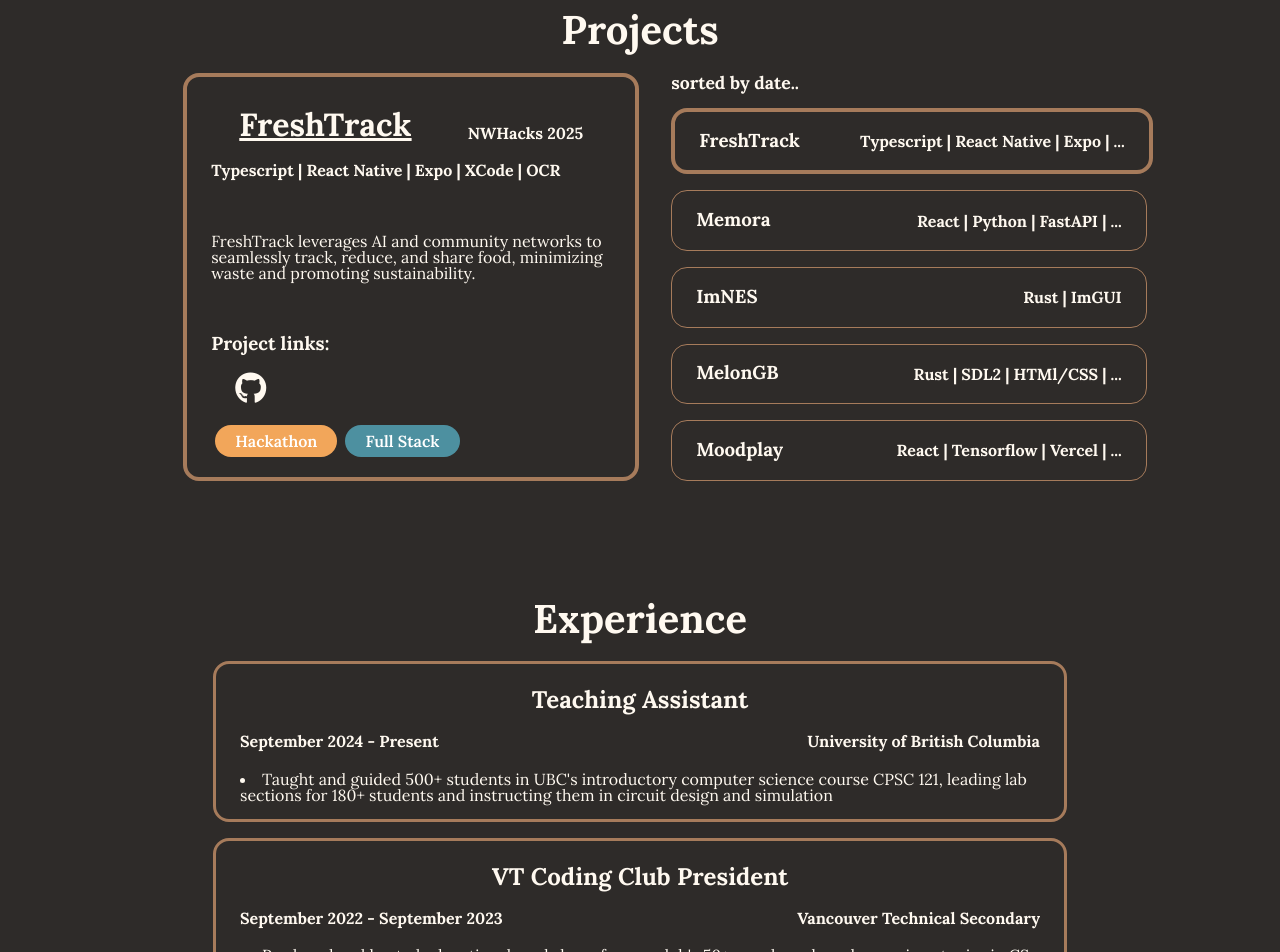
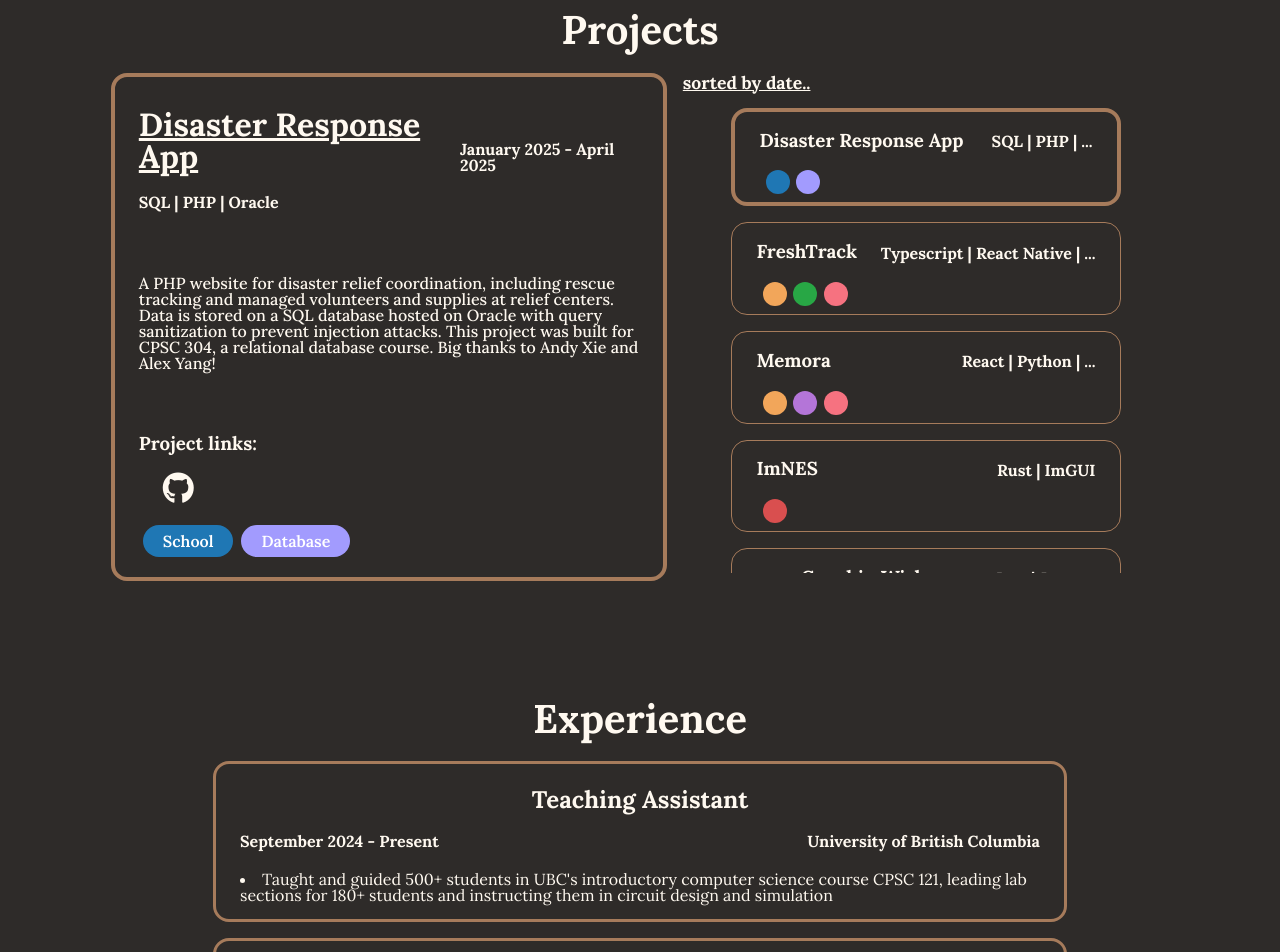
Before and after one commit to gordnzhou/gordnzhou.github.io, a React (Vite) app in the folder frontend/: page / in a window 1280 px wide. Shown: the part 640-1592 px from the top of the page. Built offline with nearby package versions, Linux system fonts and the light colour scheme; no server answers.

Commit message:
add all my projects

```diff
--- a/frontend/src/components/ProjectGallery.css
+++ b/frontend/src/components/ProjectGallery.css
@@ -3,17 +3,28 @@
     justify-content: center;
 }
 
+.projects-container .right-container {
+    display: flex;
+    flex-direction: column;
+    align-items: center;
+    margin-left: 1rem;
+    width: 40%;
+    height: 500px;
+}
+
 .project-minicards {
     display: flex;
     flex-direction: column;
-    margin-left: 2rem;
-    width: 35%;
+    overflow-y: auto;
+    padding: 0 2rem;
+    width: 80%;
 }
 
-.project-minicards p {
+.sort-by-p {
     font-weight: 700;
     margin-top: 0;
     margin-bottom: 0;
+    text-decoration: underline;
     justify-self: flex-start;
     align-self: flex-start;
 }
@@ -27,9 +38,9 @@
     line-height: 1;
     padding-left: 1.5rem;
     padding-right: 1.5rem;
-    max-width: 400px;
-    width: 60%;
-    height: 400px;
+    max-width: 500px;
+    width: 100%;
+    height: 500px;
     text-align: left;
 }
 
@@ -63,6 +74,7 @@
     display: flex;
     flex: 1;
     align-items: center;
+    font-weight: 500;
 }
 
 .project-card:hover {
@@ -90,15 +102,27 @@
 
 .project-minicard {
     display: flex;
-    flex-direction: row;
-    justify-content: space-between;
-    width: 100%;
+    flex-direction: column;
     border: solid 1px var(--accent-color);
     border-radius: 1rem;
     line-height: 1;
     padding-left: 1.5rem;
     padding-right: 1.5rem;
+    padding-bottom: 0.5rem;
     margin-top: 1rem;
+}
+
+.project-minicard .top {
+    display: flex;
+    flex-direction: row;
+    justify-content: space-between;
+}
+
+.project-minicard .tags-container {
+    display: flex;
+    justify-self: column;
+    justify-content: flex-start;
+    align-items: flex-start;
 }
 
 .project-minicard:hover {
@@ -109,3 +133,30 @@
 .project-minicard.selected {
     border-width: 4px;
 }
+
+.project-minicard .tag-circle {
+    background-color: #919191;
+    border-radius: 50%;
+    width: 1.5rem;
+    height: 1.5rem;
+    margin-left: 0.4rem;
+}
+
+@media (max-width: 768px) {
+    .projects-container {
+        flex-direction: column;
+        align-items: center;
+    }
+
+    .projects-container .right-container {
+        margin-left: 0;
+        margin-top: 1rem;
+        width: 100%;
+        align-items: center;
+    }
+
+    .project-card {
+        width: 80%;
+        max-width: 100%;
+    }
+}
--- a/frontend/src/components/ProjectGallery.jsx
+++ b/frontend/src/components/ProjectGallery.jsx
@@ -11,6 +11,10 @@ const tagBackgrounds = {
     "Full Stack": "#4d90a0",
     "Frontend": "#b475d8",
     "Emulator": "#d94f4f",
+    "School": "#1f77b4",
+    "Mobile": "#28a745",
+    "AI": "#f67280",
+    "Database": "#a29bfe"
 };
 
 const ProjectGallery = () => {
@@ -19,8 +23,9 @@ const ProjectGallery = () => {
     return (
         <div class="projects-container">
             <ProjectCard project={currentProject}/>
+            <div class="right-container">
+                <p class="sort-by-p">sorted by date..</p>
                 <div class="project-minicards">
-                <p>sorted by date..</p>
                     {sortedProjects.map((project, i) => (
                         <ProjectMinicard
                             key={i}
@@ -29,6 +34,7 @@ const ProjectGallery = () => {
                             setCurrentProject={setCurrentProject}
                         />
                     ))}
+                </div>
             </div>
         </div>
     )
@@ -76,14 +82,24 @@ const ProjectCard = ({project}) => {
     )
 }
 
+
+const MINI_TAG_LIMIT = 2;
+
 const ProjectMinicard = ({project, currentProject, setCurrentProject}) => {
     return (
         <div class={"project-minicard " + (project.name === currentProject.name && "selected")} onClick={() => setCurrentProject(project)}>
+            <div class="top">
                 <h3 class="name">{project.name}</h3>
                 <h4 class="text-stack">{project.tech_tags.reduce(
-                (acc, cur, i) => (i > 3 ? acc : (i == 3 ? acc + "..." : acc + cur + (i === project.tech_tags.length - 1 ? "" : " | "))),
+                    (acc, cur, i) => (i > MINI_TAG_LIMIT ? acc : (i == MINI_TAG_LIMIT ? acc + "..." : acc + cur + (i === project.tech_tags.length - 1 ? "" : " | "))),
                     ""
                 )}</h4>
+            </div>
+            <div class="tags-container">
+                {project.other_tags.map((tag, i) => {
+                    return <div style={{backgroundColor: tagBackgrounds[tag]}} class="tag-circle" key={i}/>
+                })}
+            </div>
         </div>
     )
 }
--- a/frontend/src/components/projects.json
+++ b/frontend/src/components/projects.json
@@ -2,11 +2,11 @@
     {
         "name": "Memora",
         "timeframe": "Hack the North 2024",
-        "date_meta": "9/1/2024",
+        "date_meta": "9/14/2024",
         "repo_link": "https://github.com/andrew-fenton/memora",
         "website_link": "",
         "tech_tags": ["React", "Python", "FastAPI", "MongoDB"],
-        "other_tags": ["Hackathon", "Frontend"],
+        "other_tags": ["Hackathon", "Frontend", "AI"],
         "description": "A voice-powered journaling app built with a RAG retrieval system to gain insights from your journal entries."
     },
     {
@@ -26,7 +26,7 @@
         "repo_link": "https://github.com/gordnzhou/mood-play",
         "website_link": "https://mood-play.netlify.app/",
         "tech_tags": ["React", "Tensorflow", "Vercel", "Spotify API"],
-        "other_tags": ["Full Stack"],
+        "other_tags": ["Full Stack", "AI"],
         "description": "An interactive web app made using React that plays music, which changes depending on your mood. Mood detection is done using a custom-trained emotion detection model that's served through a backend hosted on Vercel. The site offers an easy-to-use layout, along with a clean and minimalist look designed to keep users engaged."
     },
     {
@@ -42,11 +42,61 @@
     {
         "name": "FreshTrack",
         "timeframe": "NWHacks 2025",
-        "date_meta": "1/1/2025",
+        "date_meta": "1/19/2025",
         "repo_link": "https://github.com/naheyansheikh/freshtrack",
         "website_link": "",
         "tech_tags": ["Typescript", "React Native", "Expo", "XCode", "OCR"],
-        "other_tags": ["Hackathon", "Full Stack"],
+        "other_tags": ["Hackathon", "Mobile", "AI"],
         "description": "FreshTrack leverages AI and community networks to seamlessly track, reduce, and share food, minimizing waste and promoting sustainability."
+    },
+    {
+        "name": "Disaster Response App",
+        "timeframe": "January 2025 - April 2025",
+        "date_meta": "4/1/2025",
+        "repo_link": "https://github.com/gordnzhou/Disaster-Relief-App",
+        "website_link": "",
+        "tech_tags": ["SQL", "PHP", "Oracle"],
+        "other_tags": ["School", "Database"],
+        "description": "A PHP website for disaster relief coordination, including rescue tracking and managed volunteers and supplies at relief centers. Data is stored on a SQL database hosted on Oracle with query sanitization to prevent injection attacks. This project was built for CPSC 304, a relational database course. Big thanks to Andy Xie and Alex Yang!"
+    },
+    {
+        "name": "Genshin Wish Simulator",
+        "timeframe": "January 2024 - April 2024",
+        "date_meta": "4/1/2024",
+        "repo_link": "https://github.com/gordnzhou/genshin-wish-simulator",
+        "website_link": "",
+        "tech_tags": ["Java", "Java Swing"],
+        "other_tags": ["School"],
+        "description": "This is an app that simulates the Gacha system called 'Wishing', from the popular game 'Genshin Impact'. Users will be able to 'wish' for their desired characters or weapons, explore various outcomes, and track their progress. This project was built for CPSC 210: Software Construction."
+    },
+    {
+        "name": "Spotify to Youtube",
+        "timeframe": "March 2022",
+        "date_meta": "3/1/2022",
+        "repo_link": "https://github.com/gordnzhou/Spotify-Playlist-to-Youtube",
+        "website_link": "",
+        "tech_tags": ["Python", "Spotify API", "YouTube API"],
+        "other_tags": [],
+        "description": "Converts your favourite playlists on Spotify into a YouTube playlist, with minimal setup! Uses Spotify's API to fetch the data of all songs in a Spotify playlist and queries each song using the YouTube API to find its YouTube counterpart."
+    },
+    {
+        "name": "Melon Discord Bot",
+        "timeframe": "November 2020 - January 2022",
+        "date_meta": "11/1/2020",
+        "repo_link": "https://github.com/gordnzhou/Melon-Bot",
+        "website_link": "",
+        "tech_tags": ["Python", "MongoDB", "Discord API"],
+        "other_tags": ["Discord Bot", "Database"],
+        "description": "Meet Melon, a fun and helpful discord bot for fellow members of your Discord server. Melon tries to increase your server's engagement with fun features like birthday annoucements, VC time rankings and GIF generation. Server metrics and user data are stored using MongoDB."
+    },
+    {
+        "name": "ASCII Animation Generator",
+        "timeframe": "November 2021",
+        "date_meta": "11/1/2021",
+        "repo_link": "https://github.com/gordnzhou/ASCII-Animation-generator",
+        "website_link": "",
+        "tech_tags": ["Python", "OpenCV", "Pygame"],
+        "other_tags": ["ASCII Art"],
+        "description": "A command-line script that plays any MP4 file as an ASCII animation in your CLI, with sound included! CLI Window is automatically resized to match aspect ratio and FPS is maintained for a smooth playback. a trend on the internet of shocasing remakes of the animation of Bad Apple!! Was inspired by an internet trend of animating the video, Bad Apple!! but on any medium you can think of."
     }
 ]
```
Lines whose indentation alone changed are shown as unchanged.
